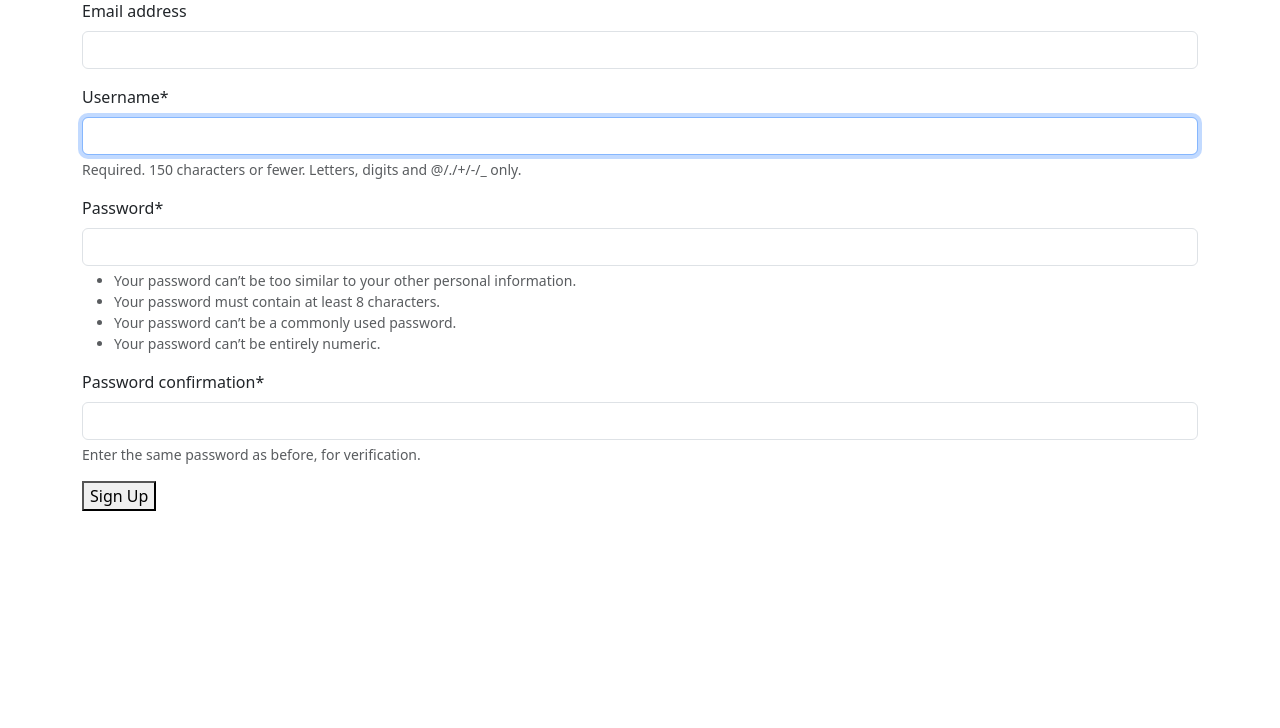
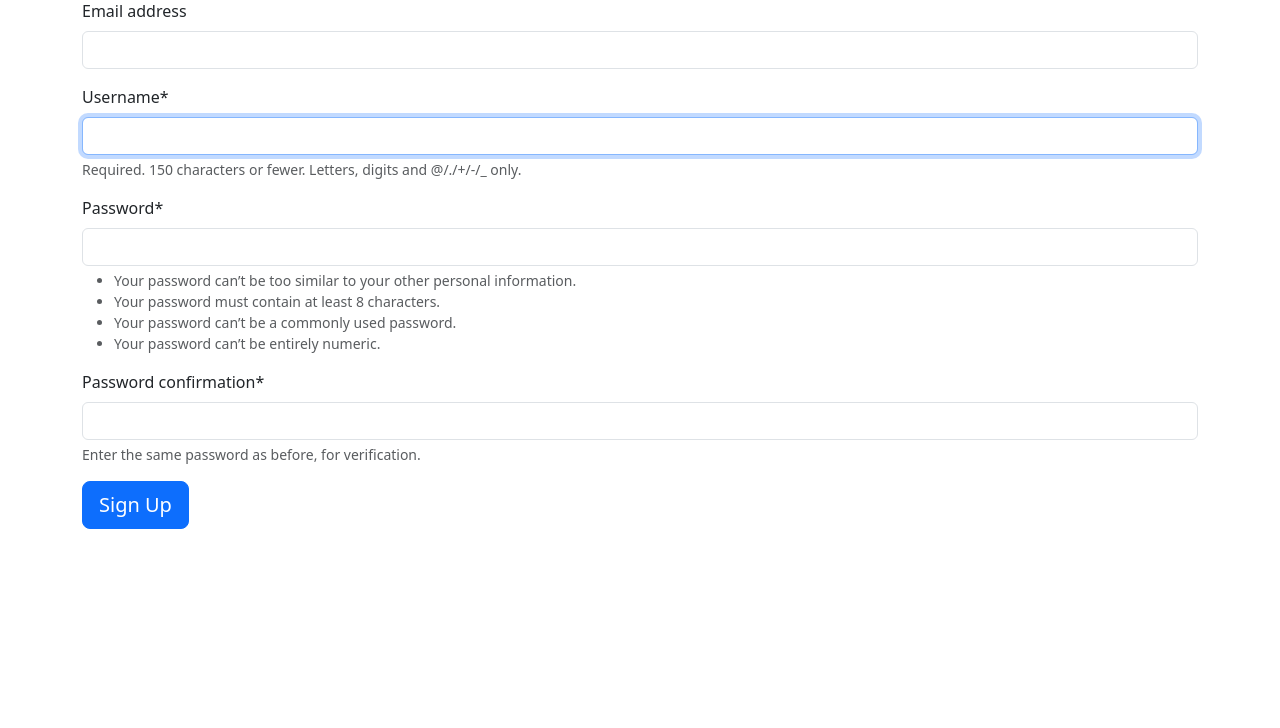
Before and after one commit to ruben0585/bookstore, a Django app: page /accounts/signup/ in a window 1280 px wide. Shown: the part 119-847 px from the top of the page. Run offline with Django 5.2, Linux system fonts and the light colour scheme; some libraries are stand-ins or nearby versions.

Commit message:
button styles

```diff
--- a/templates/registration/login.html
+++ b/templates/registration/login.html
@@ -6,6 +6,6 @@
     <form method="post">
         {% csrf_token %}
         {{ form|crispy }}
-        <button type="summit">Log In</button>
+        <button class="btn btn-primary" type="summit">Log In</button>
     </form>
 {% endblock content %}
--- a/templates/registration/signup.html
+++ b/templates/registration/signup.html
@@ -6,6 +6,6 @@
     <form method="post">
         {% csrf_token %}
         {{ form|crispy }}
-        <button type="summit">Sign Up</button>
+        <button class="btn btn-primary btn-lg" type="summit">Sign Up</button>
     </form>
     {% endblock content %}
```
Also changed, not shown: db.sqlite3.
